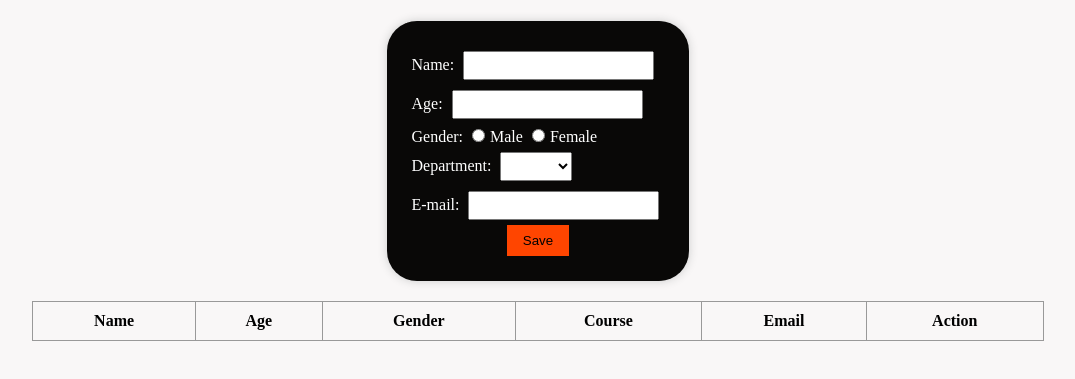
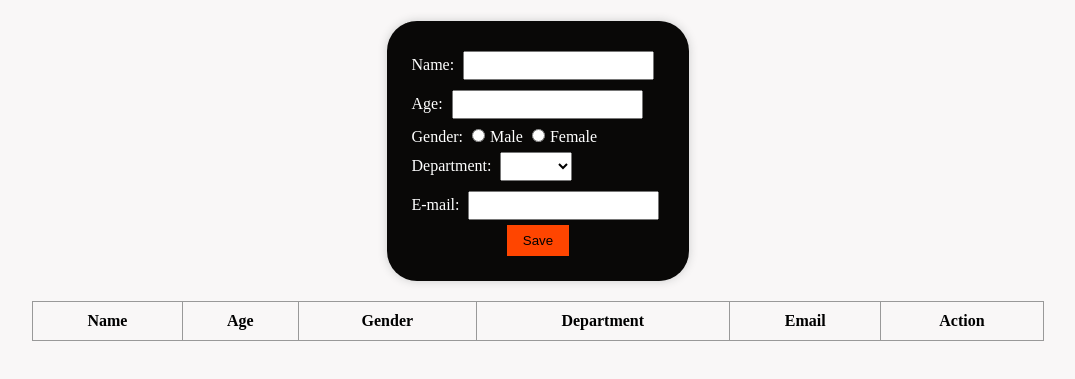
Before and after one commit to santhoshoff0001/Student-form, a plain HTML site: page index.html in a window 1280 px wide. Shown: the part 79-458 px from the top of the page, without its empty margins (102-1177 px from the left). Drawn offline with Linux system fonts and the light colour scheme.

Commit message:
Update index.html

```diff
--- a/index.html
+++ b/index.html
@@ -89,7 +89,7 @@ form {
                 <th>Name</th>
                 <th>Age</th>
                 <th>Gender</th>
-                <th>Course</th>
+                <th>Department</th>
                 <th>Email</th>
                 <th>Action</th>
             </tr>
```
